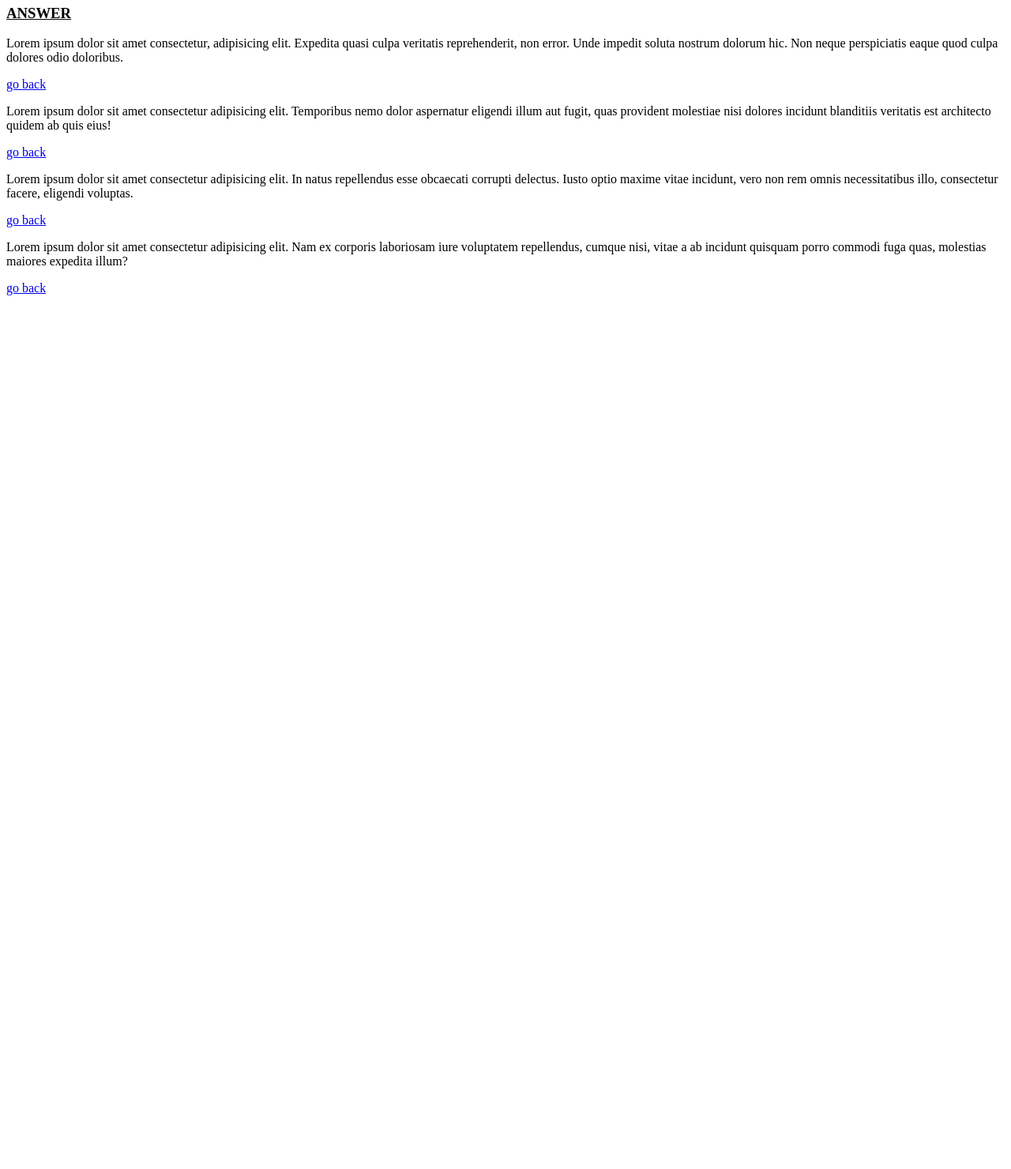
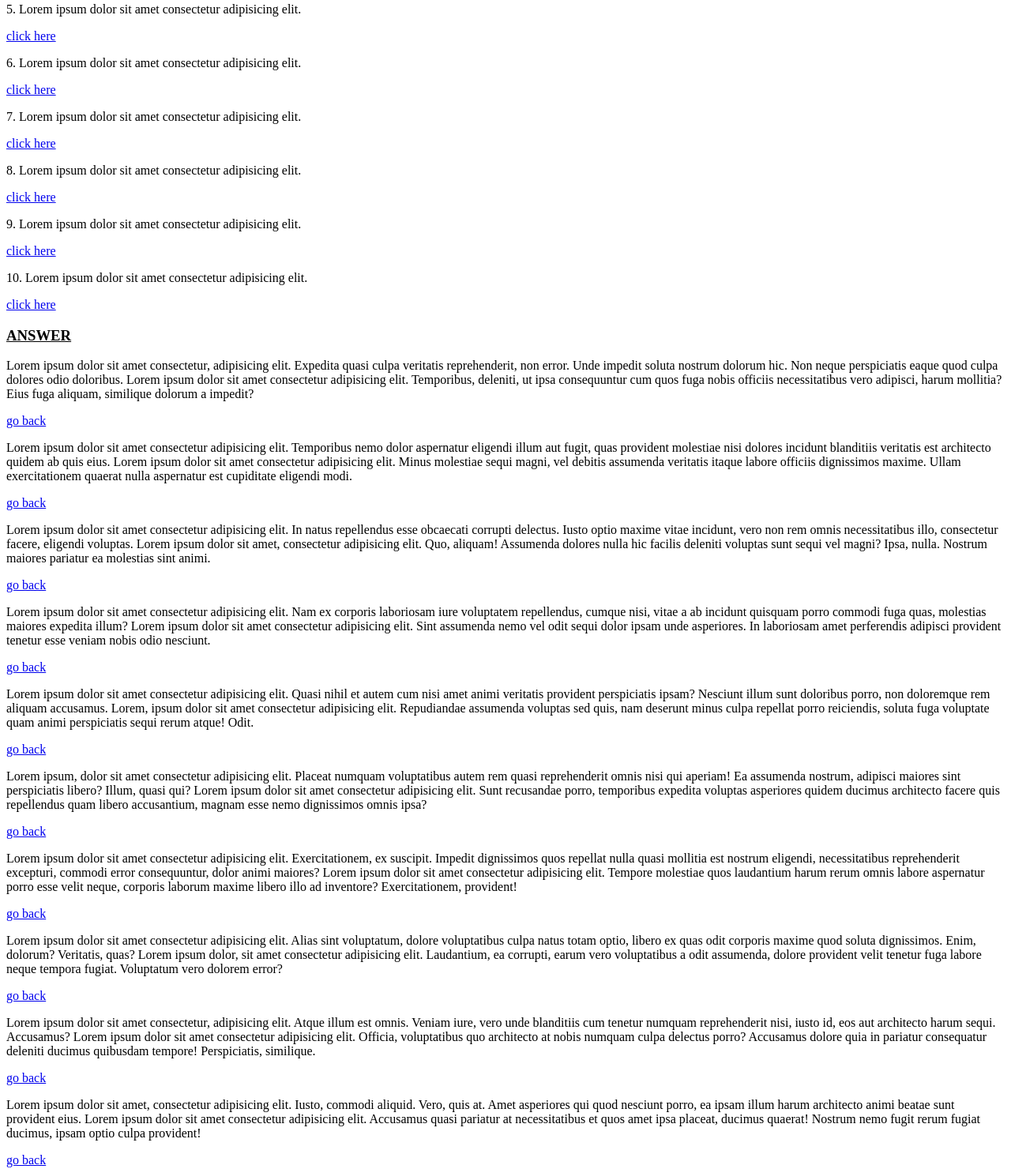
Before and after one commit to akshayneimer/Link-Assignment, a plain HTML site: page index.html in a window 1280 px wide. Shown: the part 666-2146 px from the top of the page at 79% size. Before the commit the page ends 1048 px from the top, so only its background shows below. Drawn offline with Linux system fonts and the light colour scheme.

Commit message:
Add files via upload

```diff
--- a/index.html
+++ b/index.html
@@ -22,11 +22,22 @@
         <p>2. Lorem ipsum dolor sit amet consectetur adipisicing elit.</p><a href="#2">click here</a>
         <p>3. Lorem ipsum dolor sit amet consectetur adipisicing elit.</p><a href="#3">click here</a>
         <p>4. Lorem ipsum dolor sit amet consectetur adipisicing elit.</p><a href="#4">click here</a>
+        <p>5. Lorem ipsum dolor sit amet consectetur adipisicing elit.</p><a href="#5">click here</a>
+        <p>6. Lorem ipsum dolor sit amet consectetur adipisicing elit.</p><a href="#6">click here</a>
+        <p>7. Lorem ipsum dolor sit amet consectetur adipisicing elit.</p><a href="#7">click here</a>
+        <p>8. Lorem ipsum dolor sit amet consectetur adipisicing elit.</p><a href="#8">click here</a>
+        <p>9. Lorem ipsum dolor sit amet consectetur adipisicing elit.</p><a href="#9">click here</a>
+        <p>10. Lorem ipsum dolor sit amet consectetur adipisicing elit.</p><a href="#10">click here</a>
     <h3><ins>ANSWER</ins></h3>
-    <a name="1"></a><p>Lorem ipsum dolor sit amet consectetur, adipisicing elit. Expedita quasi culpa veritatis reprehenderit, non error. Unde impedit soluta nostrum dolorum hic. Non neque perspiciatis eaque quod culpa dolores odio doloribus.</p><a href="#q">go back</a>
-    <a name="2"></a><p>Lorem ipsum dolor sit amet consectetur adipisicing elit. Temporibus nemo dolor aspernatur eligendi illum aut fugit, quas provident molestiae nisi dolores incidunt blanditiis veritatis est architecto quidem ab quis eius!</p><a href="#q">go back</a>
-    <a name="3"></a><p>Lorem ipsum dolor sit amet consectetur adipisicing elit. In natus repellendus esse obcaecati corrupti delectus. Iusto optio maxime vitae incidunt, vero non rem omnis necessitatibus illo, consectetur facere, eligendi voluptas.</p><a href="#q">go back</a>
-    <a name="4"></a><p>Lorem ipsum dolor sit amet consectetur adipisicing elit. Nam ex corporis laboriosam iure voluptatem repellendus, cumque nisi, vitae a ab incidunt quisquam porro commodi fuga quas, molestias maiores expedita illum?</p><a href="#q">go back</a>
-
+    <a name="1"></a><p>Lorem ipsum dolor sit amet consectetur, adipisicing elit. Expedita quasi culpa veritatis reprehenderit, non error. Unde impedit soluta nostrum dolorum hic. Non neque perspiciatis eaque quod culpa dolores odio doloribus. Lorem ipsum dolor sit amet consectetur adipisicing elit. Temporibus, deleniti, ut ipsa consequuntur cum quos fuga nobis officiis necessitatibus vero adipisci, harum mollitia? Eius fuga aliquam, similique dolorum a impedit?</p><a href="#q">go back</a>
+    <a name="2"></a><p>Lorem ipsum dolor sit amet consectetur adipisicing elit. Temporibus nemo dolor aspernatur eligendi illum aut fugit, quas provident molestiae nisi dolores incidunt blanditiis veritatis est architecto quidem ab quis eius. Lorem ipsum dolor sit amet consectetur adipisicing elit. Minus molestiae sequi magni, vel debitis assumenda veritatis itaque labore officiis dignissimos maxime. Ullam exercitationem quaerat nulla aspernatur est cupiditate eligendi modi.</p><a href="#q">go back</a>
+    <a name="3"></a><p>Lorem ipsum dolor sit amet consectetur adipisicing elit. In natus repellendus esse obcaecati corrupti delectus. Iusto optio maxime vitae incidunt, vero non rem omnis necessitatibus illo, consectetur facere, eligendi voluptas. Lorem ipsum dolor sit amet, consectetur adipisicing elit. Quo, aliquam! Assumenda dolores nulla hic facilis deleniti voluptas sunt sequi vel magni? Ipsa, nulla. Nostrum maiores pariatur ea molestias sint animi.</p><a href="#q">go back</a>
+    <a name="4"></a><p>Lorem ipsum dolor sit amet consectetur adipisicing elit. Nam ex corporis laboriosam iure voluptatem repellendus, cumque nisi, vitae a ab incidunt quisquam porro commodi fuga quas, molestias maiores expedita illum? Lorem ipsum dolor sit amet consectetur adipisicing elit. Sint assumenda nemo vel odit sequi dolor ipsam unde asperiores. In laboriosam amet perferendis adipisci provident tenetur esse veniam nobis odio nesciunt.</p><a href="#q">go back</a>
+    <a name="5"></a><p>Lorem ipsum dolor sit amet consectetur adipisicing elit. Quasi nihil et autem cum nisi amet animi veritatis provident perspiciatis ipsam? Nesciunt illum sunt doloribus porro, non doloremque rem aliquam accusamus. Lorem, ipsum dolor sit amet consectetur adipisicing elit. Repudiandae assumenda voluptas sed quis, nam deserunt minus culpa repellat porro reiciendis, soluta fuga voluptate quam animi perspiciatis sequi rerum atque! Odit.</p><a href="#q">go back</a>
+    <a name="6"></a><p>Lorem ipsum, dolor sit amet consectetur adipisicing elit. Placeat numquam voluptatibus autem rem quasi reprehenderit omnis nisi qui aperiam! Ea assumenda nostrum, adipisci maiores sint perspiciatis libero? Illum, quasi qui? Lorem ipsum dolor sit amet consectetur adipisicing elit. Sunt recusandae porro, temporibus expedita voluptas asperiores quidem ducimus architecto facere quis repellendus quam libero accusantium, magnam esse nemo dignissimos omnis ipsa?</p><a href="#q">go back</a>
+    <a name="7"></a><p>Lorem ipsum dolor sit amet consectetur adipisicing elit. Exercitationem, ex suscipit. Impedit dignissimos quos repellat nulla quasi mollitia est nostrum eligendi, necessitatibus reprehenderit excepturi, commodi error consequuntur, dolor animi maiores? Lorem ipsum dolor sit amet consectetur adipisicing elit. Tempore molestiae quos laudantium harum rerum omnis labore aspernatur porro esse velit neque, corporis laborum maxime libero illo ad inventore? Exercitationem, provident!</p><a href="#q">go back</a>
+    <a name="8"></a><p>Lorem ipsum dolor sit amet consectetur adipisicing elit. Alias sint voluptatum, dolore voluptatibus culpa natus totam optio, libero ex quas odit corporis maxime quod soluta dignissimos. Enim, dolorum? Veritatis, quas? Lorem ipsum dolor, sit amet consectetur adipisicing elit. Laudantium, ea corrupti, earum vero voluptatibus a odit assumenda, dolore provident velit tenetur fuga labore neque tempora fugiat. Voluptatum vero dolorem error?</p><a href="#q">go back</a>
+    <a name="9"></a><p>Lorem ipsum dolor sit amet consectetur, adipisicing elit. Atque illum est omnis. Veniam iure, vero unde blanditiis cum tenetur numquam reprehenderit nisi, iusto id, eos aut architecto harum sequi. Accusamus? Lorem ipsum dolor sit amet consectetur adipisicing elit. Officia, voluptatibus quo architecto at nobis numquam culpa delectus porro? Accusamus dolore quia in pariatur consequatur deleniti ducimus quibusdam tempore! Perspiciatis, similique.</p><a href="#q">go back</a>
+    <a name="10"></a><p>Lorem ipsum dolor sit amet, consectetur adipisicing elit. Iusto, commodi aliquid. Vero, quis at. Amet asperiores qui quod nesciunt porro, ea ipsam illum harum architecto animi beatae sunt provident eius. Lorem ipsum dolor sit amet consectetur adipisicing elit. Accusamus quasi pariatur at necessitatibus et quos amet ipsa placeat, ducimus quaerat! Nostrum nemo fugit rerum fugiat ducimus, ipsam optio culpa provident!</p><a href="#q">go back</a>
 </body>
 </html>
```
